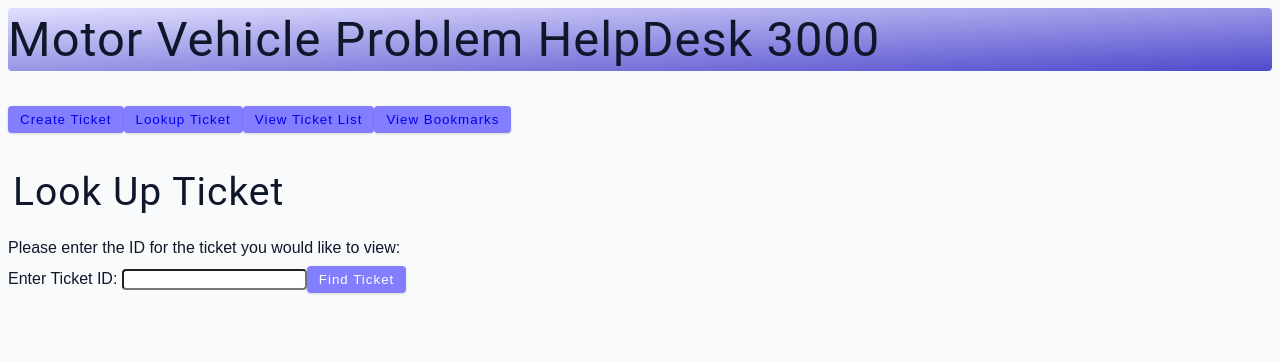
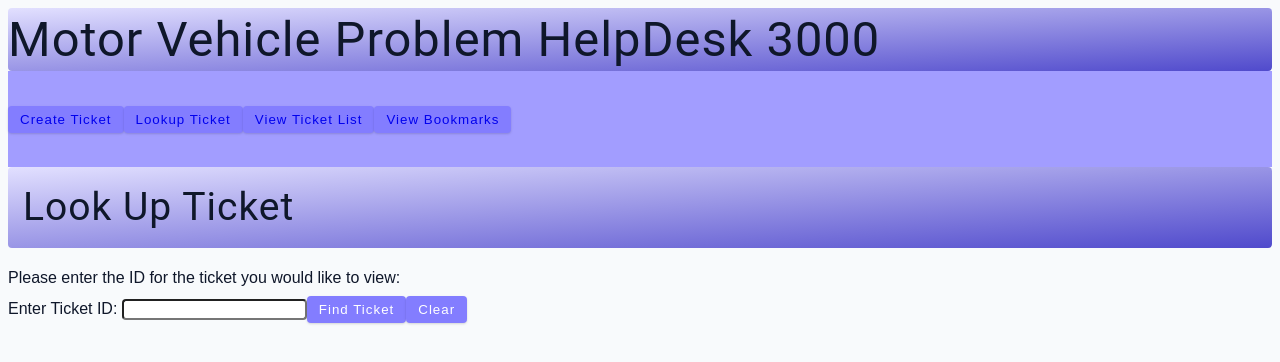
Before and after one commit to andrewbeneker/HelpDesk, an Angular app in the folder help-desk/: page /display-ticket in a window 1280 px wide. Shown: the top 362 px of the page. Built offline with nearby package versions, Linux system fonts and the light colour scheme.

Commit message:
final changes css/html more buttons added

```diff
--- a/help-desk/src/app/bookmark/bookmark.component.html
+++ b/help-desk/src/app/bookmark/bookmark.component.html
@@ -1,4 +1,4 @@
-<h2><span>Bookmarks</span></h2>
+<h2>Bookmarks</h2>
 <ul>
   <li *ngFor="let bookmark of bookmarks">
     <p> Ticket ID: {{ bookmark.ticketId }}</p>
--- a/help-desk/src/app/display-ticket/display-ticket.component.html
+++ b/help-desk/src/app/display-ticket/display-ticket.component.html
@@ -8,6 +8,7 @@
     <label for="id">Enter Ticket ID: </label>
     <input type="number" id="id" name="id" [(ngModel)]="id" required>
     <button class="btn" type="submit"><a>Find Ticket</a></button>
+    <button class="btn" type="clear" (click)="myForm.reset()">Clear</button>
 
 </form>
 
--- a/help-desk/src/app/ticket-list/ticket-list.component.html
+++ b/help-desk/src/app/ticket-list/ticket-list.component.html
@@ -1,4 +1,4 @@
-<h2><span>Tickets</span></h2>
+<h2>Tickets</h2>
 
 <!--
 <form>
--- a/help-desk/src/styles.css
+++ b/help-desk/src/styles.css
@@ -119,12 +119,12 @@ h2 {
   margin-top: 0;
   padding-left: 5px;
   display: flex;
-
+  padding: 15px;
 border-style: solid;
 border:#3c3799;
 border-radius: var(--borderRadius);
 margin: 0px;
-
+background-image: linear-gradient(to bottom right, var(--primary-100), var(--primary-600))
 }
 
 h2 span {
@@ -314,6 +314,7 @@ Navbar
   justify-content: left;
   margin: 0px;
   line-height: 0px;
+  background-color: #a29dff;
 
 
 }
```
